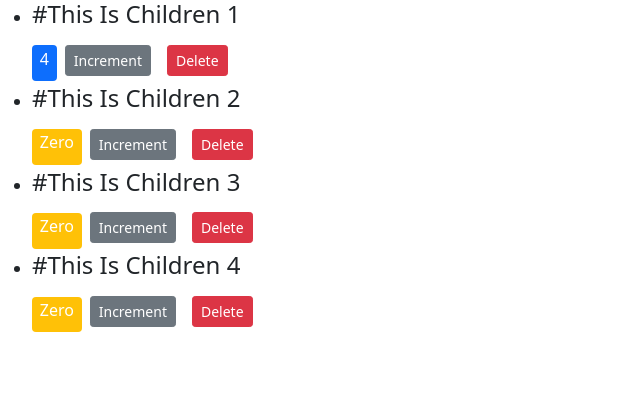
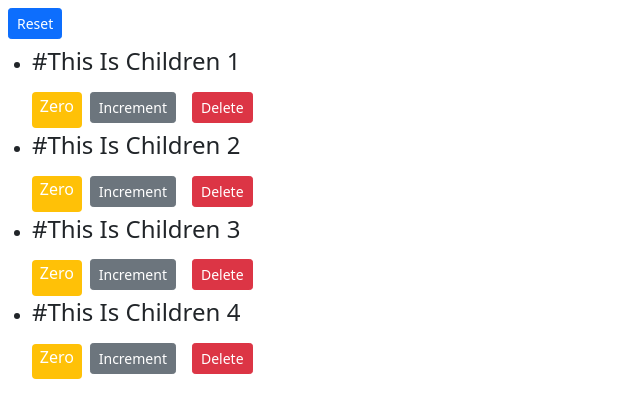
Before and after one commit to GenuisChip/react-app-tutorial, a React (Create React App) app: page / in a window 1280 px wide. Shown: the top 418 px of the page, without its empty margins (0-640 px from the left). Built offline with nearby package versions, Linux system fonts and the light colour scheme.

Commit message:
Make single of truth data and add reset button

```diff
--- a/src/components/counter.jsx
+++ b/src/components/counter.jsx
@@ -1,16 +1,12 @@
 import React, { Component } from "react";
 class Counter extends Component {
-  state = { count: this.props.counter.value };
-  handleIncrement = () => {
-    this.setState({ count: this.state.count + 1 });
-  };
   render() {
     return (
       <React.Fragment>
         <h4>{this.props.children}</h4>
         <span className={this.getClassName()}>{this.formatCount()}</span>
         <button
-          onClick={this.handleIncrement}
+          onClick={() => this.props.onIncrement(this.props.counter)}
           className="btn btn-secondary btn-sm m-2"
         >
           Increment
@@ -26,14 +22,14 @@ class Counter extends Component {
   }
   getClassName() {
     var classes = "badge bg-";
-    return (classes += this.state.count === 0 ? "warning" : "primary");
+    return (classes += this.props.counter.value === 0 ? "warning" : "primary");
   }
 
   formatCount() {
-    return this.state.count === 0 ? (
+    return this.props.counter.value === 0 ? (
       <h6>Zero</h6>
     ) : (
-      <h6> {this.state.count}</h6>
+      <h6> {this.props.counter.value}</h6>
     );
   }
 }
--- a/src/components/counters.jsx
+++ b/src/components/counters.jsx
@@ -4,7 +4,7 @@ import Counter from "./counter";
 class Counters extends React.Component {
   state = {
     counters: [
-      { id: 1, value: 4 },
+      { id: 1, value: 0 },
       { id: 2, value: 0 },
       { id: 3, value: 0 },
       { id: 4, value: 0 },
@@ -15,14 +15,40 @@ class Counters extends React.Component {
       counters: this.state.counters.filter((c) => c.id !== counterId),
     });
   };
+
+  handleIncrement = (counter) => {
+    counter.value++;
+    const indexOfCounter = this.state.counters.indexOf(counter);
+    const counters = [...this.state.counters];
+    counters[indexOfCounter] = counter;
+    this.setState({
+      counters,
+    });
+  };
+
+  handleReset = () => {
+    const counters = this.state.counters.map((counter) => {
+      counter.value = 0;
+      return counter;
+    });
+    this.setState({ counters });
+  };
+
   render() {
     return (
       <div>
+        <button
+          onClick={this.handleReset}
+          className="btn btn-primary btn-sm m-2"
+        >
+          Reset
+        </button>
         <ul>
           {this.state.counters.map((counter) => (
             <li key={counter.id}>
               <Counter
                 onDelete={(id) => this.handleDelete(id)}
+                onIncrement={(counter) => this.handleIncrement(counter)}
                 counter={counter}
               >
                 #This Is Children {counter.id}
```
